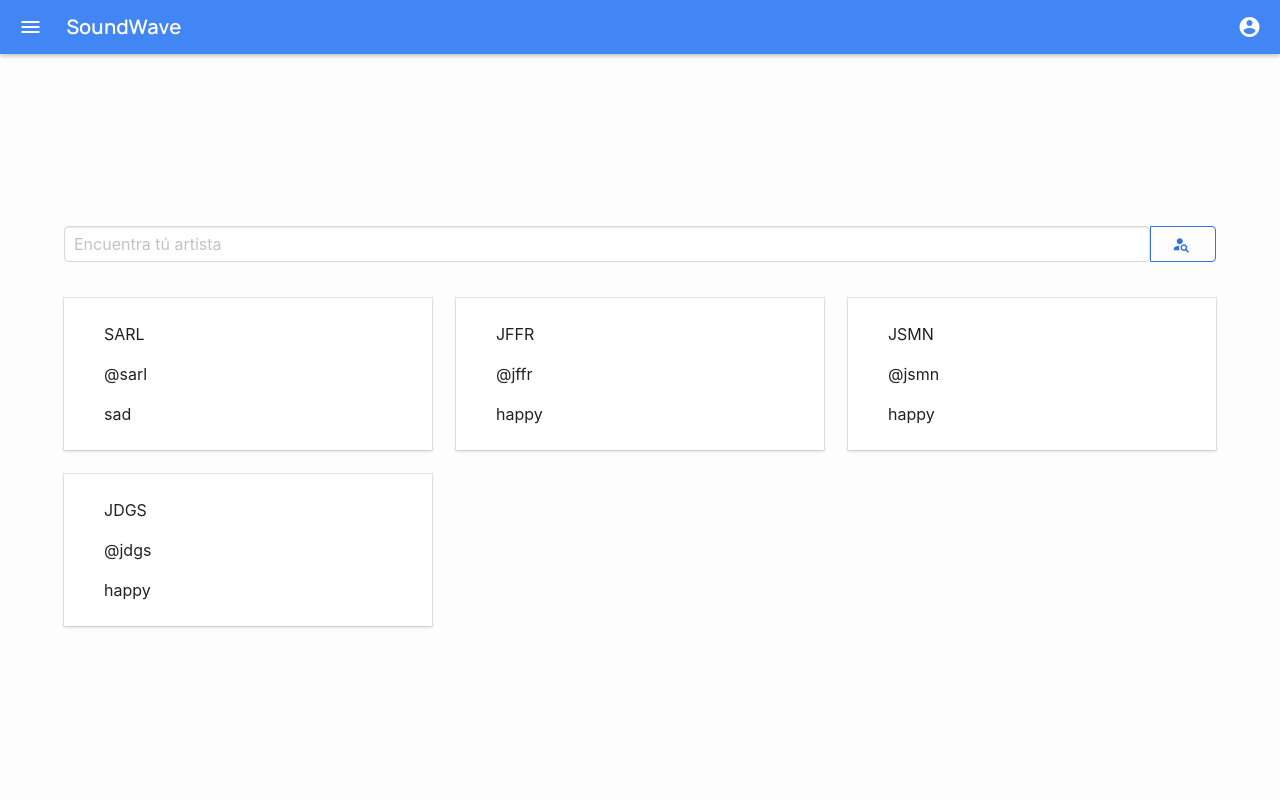
After one commit to jahirfiquitiva/SoundWave, a Flask app: page /artists in a window 1280 px wide. The commit adds this page. Run offline with Flask 2, Linux system fonts and the light colour scheme; some libraries are stand-ins or nearby versions.

Commit message:
Create artist site

```diff
--- a/app.py
+++ b/app.py
@@ -1,3 +1,5 @@
+import socket
+
 from flask import Flask, render_template
 
 app = Flask("SoundWave")
@@ -14,8 +16,14 @@ def login():
     return render_template('login.html')
 
 
+@app.route("/artists")
+@app.route("/artists.html")
+def artists():
+    return render_template('artists.html')
+
+
 if __name__ == '__main__':
     # Flask WebApp
     app.config['TEMPLATES_AUTO_RELOAD'] = True
-    # app.run(host=socket.gethostbyname(socket.gethostname()))
-    app.run()
+    app.run(host=socket.gethostbyname(socket.gethostname()))
+    # app.run()
--- /dev/null
+++ b/static/js/artistsLoad.js
@@ -0,0 +1,82 @@
+const artists = [
+    {
+        name: 'SARL',
+        nick: '@sarl',
+        genre: 'sad'
+    },
+    {
+        name: 'JFFR',
+        nick: '@jffr',
+        genre: 'happy'
+    },
+    {
+        name: 'JSMN',
+        nick: '@jsmn',
+        genre: 'happy'
+    },
+    {
+        name: 'JDGS',
+        nick: '@jdgs',
+        genre: 'happy'
+    }
+];
+
+
+function loadArtists() {
+
+    const columns = document.getElementById('artists-columns');
+
+    for (const artist of artists) {
+
+        const div = document.createElement('div');
+        div.classList.add('column');
+        div.classList.add('is-one-third');
+
+        const divCL = document.createElement('div');
+        divCL.classList.add('card');
+        divCL.classList.add('large');
+
+        const divCardCon = document.createElement('div');
+        divCardCon.classList.add('card-content');
+
+        const divMed = document.createElement('div');
+        divMed.classList.add('media');
+
+        const divML = document.createElement('div');
+        divML.classList.add('media-left');
+
+        const divAvatar = document.createElement('div');
+        divAvatar.classList.add('avatar-artist');
+
+        const divMedCon = document.createElement('div');
+        divMedCon.classList.add('media-content');
+
+        const p = document.createElement('p');
+        const pS = document.createElement('p');
+        const span = document.createElement('span');
+        const pG = document.createElement('p');
+
+
+        p.innerText = artist.name;
+        pS.innerText = artist.nick;
+        pG.innerText = artist.genre;
+
+
+        divMedCon.appendChild(p);
+        pS.appendChild(span);
+        divMedCon.appendChild(pS);
+        divMedCon.appendChild(pG);
+        divMed.appendChild(divML);
+
+        divMed.appendChild(divMedCon);
+        divCardCon.appendChild(divMed);
+        divCL.appendChild(divCardCon);
+        div.appendChild(divCL);
+
+        if (columns) {
+            columns.appendChild(div);
+        }
+    }
+};
+
+loadArtists();
--- a/static/main.css
+++ b/static/main.css
@@ -370,6 +370,10 @@ a:focus {
     margin-right: 0.8rem !important;
 }
 
+.mdi-search{
+    margin-left: 0.6rem !important;
+}
+
 .icon .mdi {
     margin-right: 0 !important;
 }
@@ -415,6 +419,14 @@ a:focus {
     border-radius: 50%;
 }
 
+.avatar-artist{
+    width: 110px;
+    height: 110px;
+    margin-left: auto !important;
+    margin-right: auto !important;
+    border-radius: 50%;
+}
+
 .preview {
     -webkit-box-shadow: 0 8px 48px 4px rgba(66, 133, 244, 0.5);
     -moz-box-shadow: 0 8px 48px 4px rgba(66, 133, 244, 0.5);
--- /dev/null
+++ b/templates/artists.html
@@ -0,0 +1,104 @@
+<!DOCTYPE html>
+<html lang="en" class="has-navbar-fixed-top">
+<head>
+    <meta charset="UTF-8">
+    <title>SoundWave</title>
+    <meta name="viewport" content="width=device-width, initial-scale=1">
+
+    <!-- 'theme-color' will set background color in Chrome browser on Android 5.0+ -->
+    <meta name="theme-color" content="#4285F4">
+
+    <!-- Favicons -->
+    <link rel="shortcut icon" href="../static/favicons/sw72.png">
+    <link rel="apple-touch-icon" href="../static/favicons/sw57.png">
+    <link rel="apple-touch-icon" sizes="72x72" href="favicons/sw72.png">
+    <link rel="apple-touch-icon" sizes="114x114" href="favicons/sw114.png">
+    <link rel="apple-touch-icon-precomposed" href="favicons/sw32.png">
+
+    <link rel="icon" href="../static/favicons/sw32.png" sizes="32x32">
+    <meta name="msapplication-TileColor" content="#4285F4">
+    <meta name="msapplication-TileImage" content="../static/favicons/sw72.png">
+
+    <link href="//cdn.materialdesignicons.com/3.4.93/css/materialdesignicons.min.css"
+          rel="stylesheet">
+    <link rel="stylesheet"
+          href="https://cdnjs.cloudflare.com/ajax/libs/bulma/0.7.2/css/bulma.min.css">
+    <link href="../static/fonts/font.css" rel="stylesheet"/>
+    <link href="../static/main.css" rel="stylesheet"/>
+</head>
+
+<body>
+<section class="hero is-fullheight-with-navbar section-w-drawer">
+    <!-- Hero head: will stick at the top -->
+    <div class="hero-head">
+        <nav class="navbar is-fixed-top has-shadow" role="navigation"
+             aria-label="main navigation">
+            <div class="navbar-brand">
+                <a class="navbar-item" onclick="toggleDrawer();">
+                    <i class="mdi mdi-menu mdi-24px"></i>
+                </a>
+                <a class="navbar-item" href="/">SoundWave</a>
+            </div>
+            <div class="navbar-end">
+                <a class="navbar-item has-text-centered" href="/login">
+                    <i class="mdi mdi-account-circle mdi-24px"></i></a>
+            </div>
+        </nav>
+        <input type="checkbox" id="drawer-check"/>
+        <div class="drawer is-hidden" id="drawer">
+            <nav class="drawer-items-list">
+                <a href="#" class="active">
+                    <i class="mdi mdi-home mdi-18px"></i>&nbsp;&nbsp;Inicio
+                </a>
+                <hr>
+                <a href="#" class="drawer-section-header">Biblioteca</a>
+                <a href="#">
+                    <i class="mdi mdi-music-note mdi-18px"></i>&nbsp;&nbsp;Canciones
+                </a>
+                <a href="#">
+                    <i class="mdi mdi-account-tie mdi-18px"></i>&nbsp;&nbsp;Artistas
+                </a>
+                <a href="#">
+                    <i class="mdi mdi-album mdi-18px"></i>&nbsp;&nbsp;Álbumes
+                </a>
+                <a href="#">
+                    <i class="mdi mdi-collage mdi-18px"></i>&nbsp;&nbsp;Géneros
+                </a>
+                <hr>
+                <a href="#" class="drawer-section-header">Playlists</a>
+                <a href="#">
+                    <i class="mdi mdi-library-plus mdi-18px"></i>&nbsp;&nbsp;Nueva playlist
+                </a>
+            </nav>
+        </div>
+        <div class="drawer-container" onclick="toggleDrawer();"></div>
+    </div>
+
+
+    <div class="hero-body">
+        <div class="container">
+            <div class="content">
+                <!-- Search -->
+                <div class="field has-addons">
+                    <input class="input" type="search" placeholder="Encuentra tú artista">
+                    <div class="control">
+                        <button class="button is-link is-outlined has-text-centered">
+                            <span class="mdi mdi-search mdi-account-search mdi-18px is-white"></span>
+                        </button>
+                    </div>
+                </div>
+                <br>
+                <!-- End search -->
+                <!-- Artists -->
+                <div class="columns is-multiline" id="artists-columns">
+                </div>
+                <!-- End Artists -->
+            </div>
+        </div>
+    </div>
+</section>
+
+<script src="../static/js/main.js" lang="text/javascript"></script>
+<script src="../static/js/artistsLoad.js" lang="text/javascript"></script>
+</body>
+</html>
```
